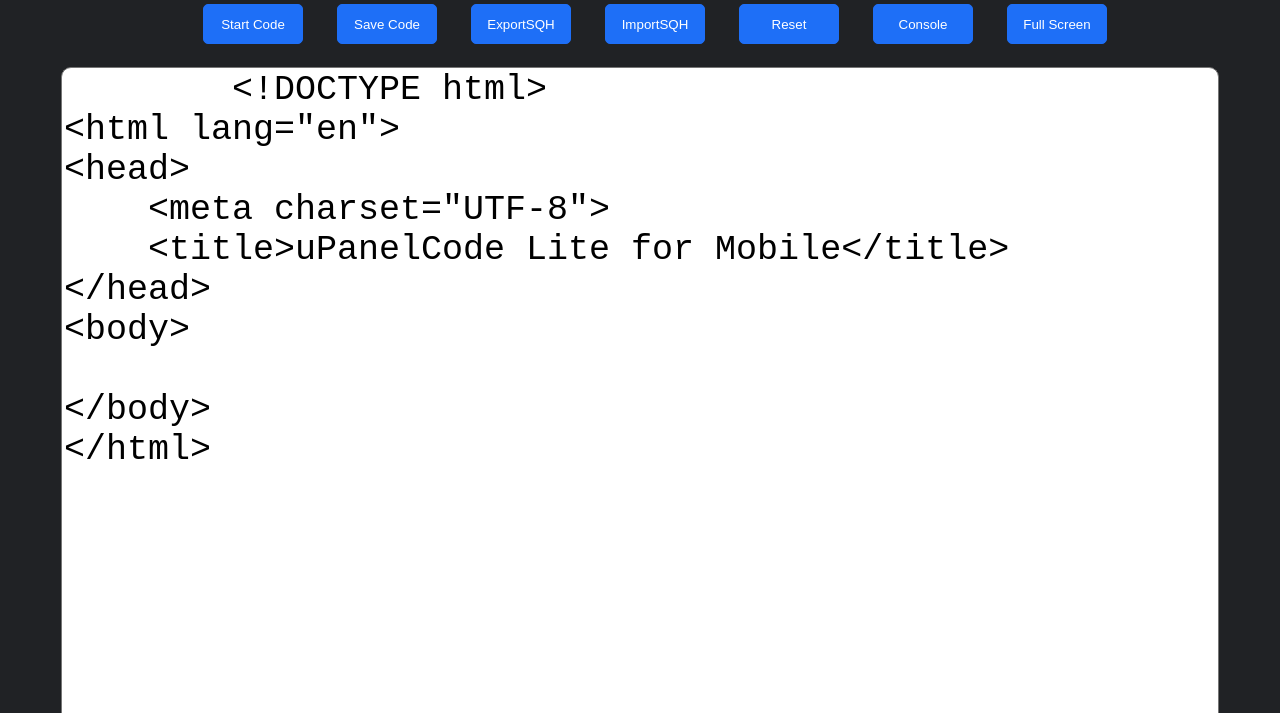
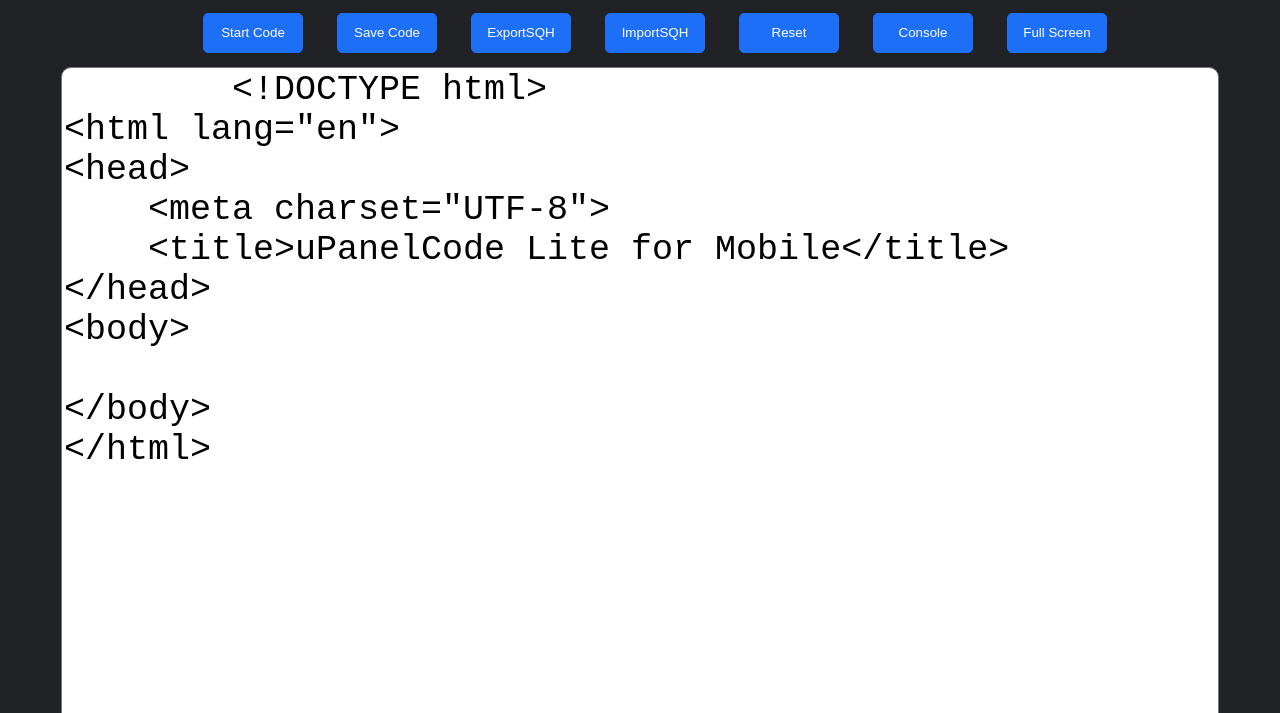
Before and after one commit to DKhorov/uPanelCode-4-Lite, a plain HTML site: page index.html in a window 1280 px wide. Shown: the part 87-800 px from the top of the page. Drawn offline with Linux system fonts and the light colour scheme.

Commit message:
Add files via upload

```diff
--- a/index.html
+++ b/index.html
@@ -33,9 +33,8 @@
         }
         .button{
             position: fixed;
-            bottom: 0;
-            top: 70px;
-            ser-select: none;
+            margin-top: -20px;
+            user-select: none;
         }
         .bth2{
             background-color: #1e6ff7;
@@ -47,7 +46,7 @@
             transition: 0.5s;
             margin-top: 21px;
             margin-left: 30px;
-            ser-select: none;
+            user-select: none;
 
         }
         .bth2:hover{
```
